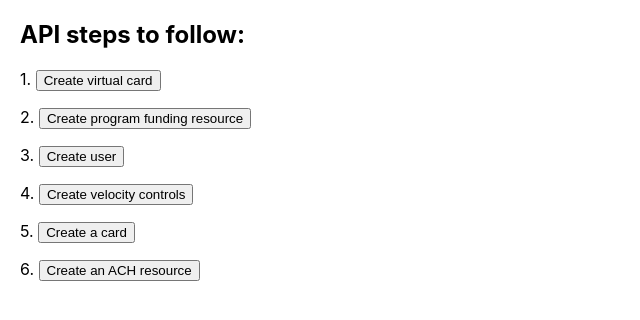
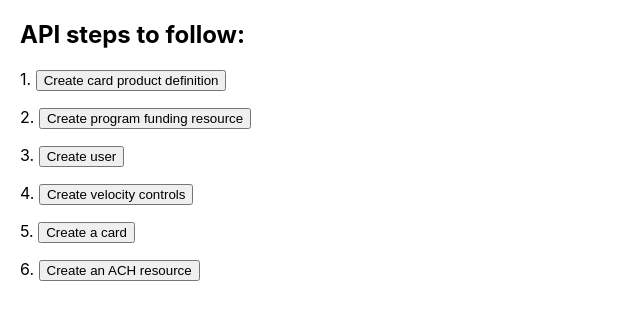
Before and after one commit to seanv17/marqeta_assignment, a React (Create React App) app in the folder marqeta_assignment/: page / in a window 1280 px wide. Shown: the top 320 px of the page, without its empty margins (0-640 px from the left). Built offline with nearby package versions, Linux system fonts and the light colour scheme.

Commit message:
rename step 1

```diff
--- a/marqeta_assignment/src/App.js
+++ b/marqeta_assignment/src/App.js
@@ -142,7 +142,7 @@ class App extends Component {
     return (
       <div className='App' >
         <h2>API steps to follow:</h2>
-        <p>1. <button onClick={() => this.createCardProduct()}>Create virtual card</button></p>
+        <p>1. <button onClick={() => this.createCardProduct()}>Create card product definition</button></p>
         <p>2. <button onClick={() => this.createProgramFundingResource()}>Create program funding resource</button></p>
         <p>3. <button onClick={() => this.createUser()}>Create user</button></p>
         <p>4. <button onClick={() => this.createVelocityControls()}>Create velocity controls</button></p>
```
